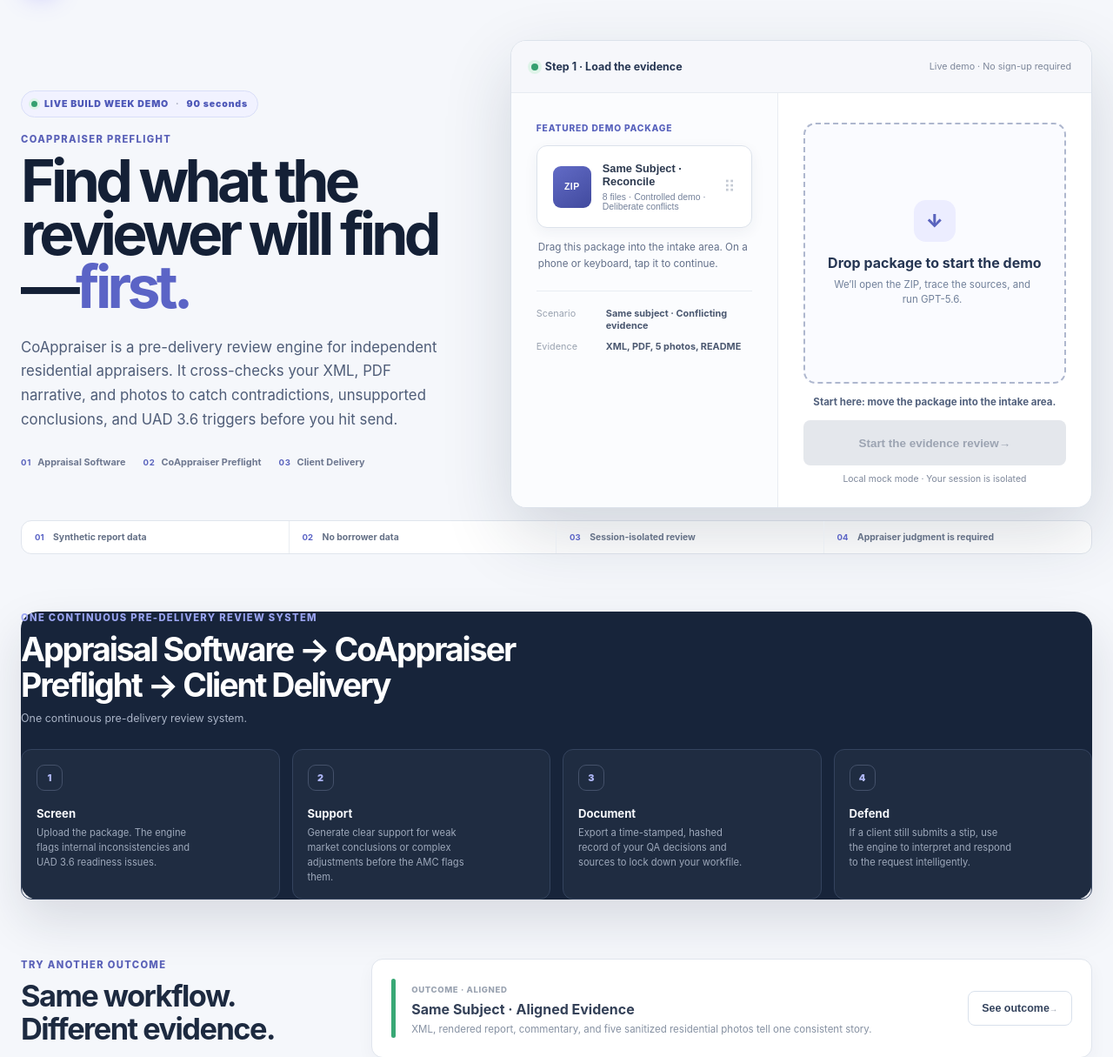
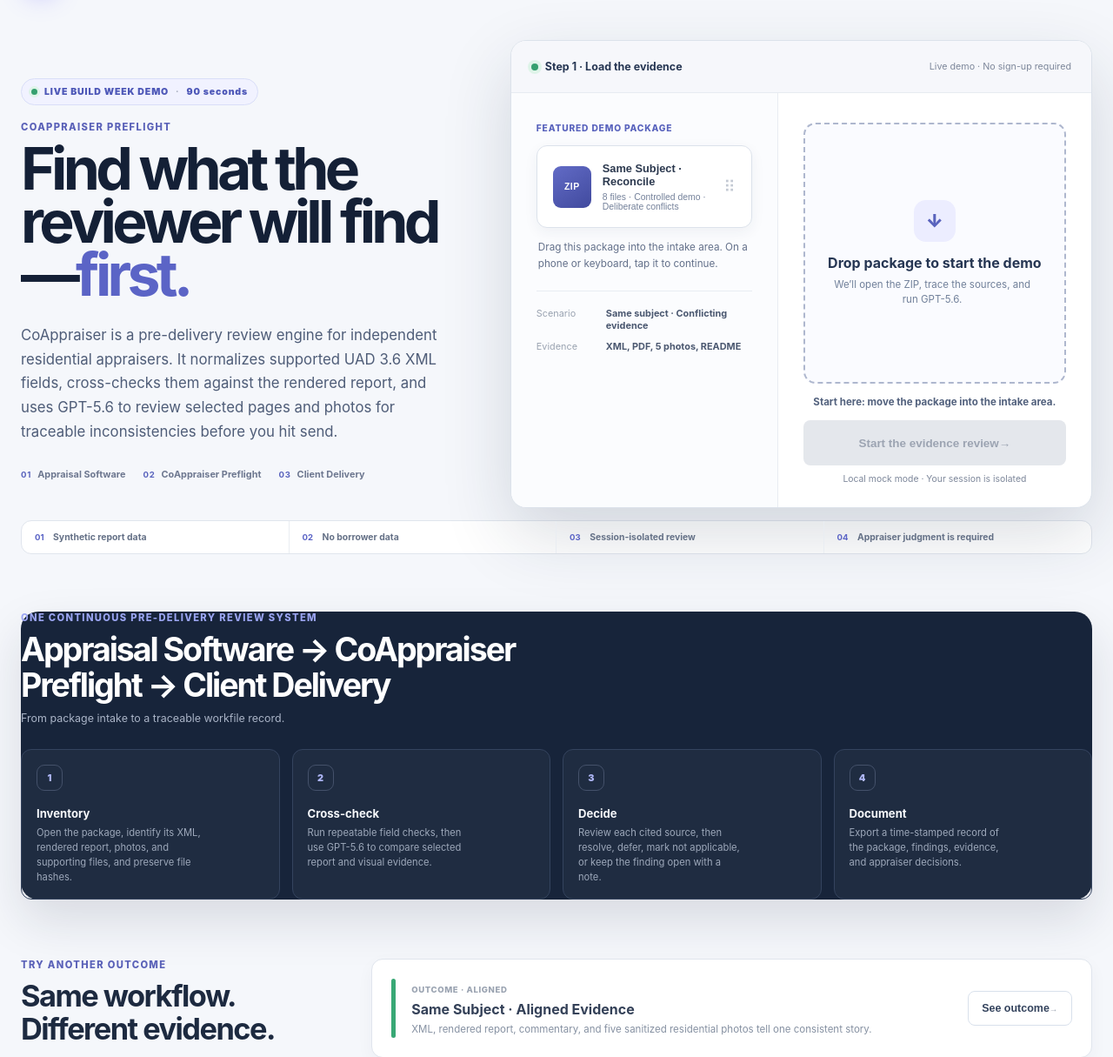
Before and after one commit to SkagitIan/coappraiser, a Django app: page /demo/ in a window 1280 px wide. Shown: the part 68-1283 px from the top of the page at 87% size. Run offline with Django 5.2, Linux system fonts and the light colour scheme.

Commit message:
Align demo messaging with evaluated workflow

```diff
--- a/templates/marketing/home.html
+++ b/templates/marketing/home.html
@@ -119,7 +119,7 @@
   <ol>
     <li><b>01</b><div><h3>Inventory</h3><p>Open the package, identify its XML, rendered report, photos, and supporting files, and preserve file hashes.</p></div></li>
     <li><b>02</b><div><h3>Cross-check</h3><p>Run repeatable field checks, then use GPT-5.6 to compare selected report and visual evidence.</p></div></li>
-    <li><b>03</b><div><h3>Decide</h3><p>Review each cited source, then resolve, defer, dismiss, or keep the finding open with a note.</p></div></li>
+    <li><b>03</b><div><h3>Decide</h3><p>Review each cited source, then resolve, defer, mark not applicable, or keep the finding open with a note.</p></div></li>
     <li><b>04</b><div><h3>Document</h3><p>Export a time-stamped record of the package, findings, evidence, and appraiser decisions.</p></div></li>
   </ol>
 </section>
--- a/templates/preflight/demo/landing.html
+++ b/templates/preflight/demo/landing.html
@@ -6,7 +6,7 @@
     <div class="demo-build-week-label"><span class="demo-live-dot"></span> LIVE BUILD WEEK DEMO <b>·</b> 90 seconds</div>
     <span class="demo-kicker">CoAppraiser Preflight</span>
     <h1>Find what the reviewer will find—<em>first.</em></h1>
-    <p class="demo-entry-lede">CoAppraiser is a pre-delivery review engine for independent residential appraisers. It cross-checks your XML, PDF narrative, and photos to catch contradictions, unsupported conclusions, and UAD 3.6 triggers before you hit send.</p>
+    <p class="demo-entry-lede">CoAppraiser is a pre-delivery review engine for independent residential appraisers. It normalizes supported UAD 3.6 XML fields, cross-checks them against the rendered report, and uses GPT-5.6 to review selected pages and photos for traceable inconsistencies before you hit send.</p>
     <div class="demo-proof-row" aria-label="Demo promise">
       <span><strong>01</strong> Appraisal Software</span>
       <span><strong>02</strong> CoAppraiser Preflight</span>
@@ -85,13 +85,13 @@
   <div class="demo-journey-heading">
     <span class="demo-kicker">One continuous pre-delivery review system</span>
     <h2 id="journey-title">Appraisal Software → CoAppraiser Preflight → Client Delivery</h2>
-    <p>One continuous pre-delivery review system.</p>
+    <p>From package intake to a traceable workfile record.</p>
   </div>
   <ol class="demo-journey-steps">
-    <li><span>1</span><div><strong>Screen</strong><p>Upload the package. The engine flags internal inconsistencies and UAD 3.6 readiness issues.</p></div></li>
-    <li><span>2</span><div><strong>Support</strong><p>Generate clear support for weak market conclusions or complex adjustments before the AMC flags them.</p></div></li>
-    <li><span>3</span><div><strong>Document</strong><p>Export a time-stamped, hashed record of your QA decisions and sources to lock down your workfile.</p></div></li>
-    <li><span>4</span><div><strong>Defend</strong><p>If a client still submits a stip, use the engine to interpret and respond to the request intelligently.</p></div></li>
+    <li><span>1</span><div><strong>Inventory</strong><p>Open the package, identify its XML, rendered report, photos, and supporting files, and preserve file hashes.</p></div></li>
+    <li><span>2</span><div><strong>Cross-check</strong><p>Run repeatable field checks, then use GPT-5.6 to compare selected report and visual evidence.</p></div></li>
+    <li><span>3</span><div><strong>Decide</strong><p>Review each cited source, then resolve, defer, mark not applicable, or keep the finding open with a note.</p></div></li>
+    <li><span>4</span><div><strong>Document</strong><p>Export a time-stamped record of the package, findings, evidence, and appraiser decisions.</p></div></li>
   </ol>
 </section>
 
--- a/templates/preflight/demo/progress.html
+++ b/templates/preflight/demo/progress.html
@@ -4,7 +4,7 @@
 <section class="demo-progress-shell" aria-labelledby="progress-title">
   <span class="demo-kicker">Live Preflight review</span>
   <h1 id="progress-title">Reviewing Residential_Report_Package.zip</h1>
-  <p>CoAppraiser Preflight is screening the package for contradictions, unsupported conclusions, and UAD 3.6 triggers before client delivery.</p>
+  <p>CoAppraiser Preflight is inventorying the package, normalizing supported UAD 3.6 XML evidence, applying versioned cross-source checks, and running a bounded GPT-5.6 review of the rendered report and selected photos.</p>
   <div class="demo-progress-card">
     <div class="demo-spinner" aria-hidden="true"></div>
     <div>
--- a/templates/preflight/demo/workfile.html
+++ b/templates/preflight/demo/workfile.html
@@ -11,12 +11,12 @@
       <div class="panel-heading"><div><span class="panel-eyebrow">Review record</span><h2>Evidence and decisions</h2></div><span class="panel-note">{{ snapshot.generated_at }}</span></div>
       {% for finding in snapshot.findings %}
         <article class="demo-record-finding">
-          <div class="finding-meta"><span class="severity-{{ finding.severity }}">{{ finding.severity|title }}</span><span class="finding-basis">{% if finding.basis == "ai_visual" %}Visual evidence{% elif finding.basis == "ai_interpretation" %}Preflight evidence review{% else %}Preflight check{% endif %}</span><span class="status-chip">{{ finding.decision_status|title }}</span></div>
+          <div class="finding-meta"><span class="severity-{{ finding.severity }}">{{ finding.severity|title }}</span><span class="finding-basis">{% if finding.basis == "ai_visual" %}Visual evidence{% elif finding.basis == "ai_interpretation" %}Preflight evidence review{% else %}Preflight check{% endif %}</span><span class="status-chip">{% if finding.decision_status == "not_applicable" %}Not applicable{% else %}{{ finding.decision_status|title }}{% endif %}</span></div>
           <h3>{{ finding.title }}</h3>
           <p><strong>Observed:</strong> {{ finding.observed_issue }}</p>
           <p><strong>Location:</strong> {{ finding.source_location }}</p>
           <div class="finding-evidence"><strong>Supporting evidence</strong><ul>{% for evidence in finding.supporting_evidence %}<li>{{ evidence }}</li>{% endfor %}</ul></div>
-          <p><strong>Decision:</strong> {{ finding.decision_status|title }}{% if finding.decision_note %} — {{ finding.decision_note }}{% endif %}</p>
+          <p><strong>Decision:</strong> {% if finding.decision_status == "not_applicable" %}Not applicable{% else %}{{ finding.decision_status|title }}{% endif %}{% if finding.decision_note %} — {{ finding.decision_note }}{% endif %}</p>
           <small>Recorded by the session-isolated demonstration user at {{ finding.decided_at }}. Appraiser judgment required.</small>
         </article>
       {% endfor %}
--- a/templates/registration/login.html
+++ b/templates/registration/login.html
@@ -6,7 +6,7 @@
     <div class="eyebrow">CoAppraiser Preflight</div>
     <h1>Find what the reviewer will find—first.</h1>
     <p class="lead">Sign in to continue your pre-delivery review workflow.</p>
-    <div class="auth-benefits"><span>Contradictions</span><span>Missing narrative support</span><span>Pre-delivery screening</span></div>
+    <div class="auth-benefits"><span>Cross-source checks</span><span>Selected visual review</span><span>Traceable decisions</span></div>
   </div>
   <div class="auth-card">
     <h2>Sign in</h2>
--- a/templates/registration/signup.html
+++ b/templates/registration/signup.html
@@ -6,7 +6,7 @@
     <div class="eyebrow">First Review Free</div>
     <h1>Find what the reviewer will find—first.</h1>
     <p class="lead">Create your account, upload the completed XML, rendered report, and photos, then cross-check the package before client delivery.</p>
-    <div class="auth-benefits"><span>Contradictions</span><span>Missing narrative support</span><span>UAD 3.6 triggers</span></div>
+    <div class="auth-benefits"><span>Cross-source checks</span><span>Selected visual review</span><span>Traceable decisions</span></div>
   </div>
   <div class="auth-card">
     <h2>Create account</h2>
```
Also changed, not shown: apps/preflight/test_demo.py (+12 -0 lines), apps/preflight/tests.py (+10 -2 lines), templates/marketing/pricing.html (+4 -3 lines).
